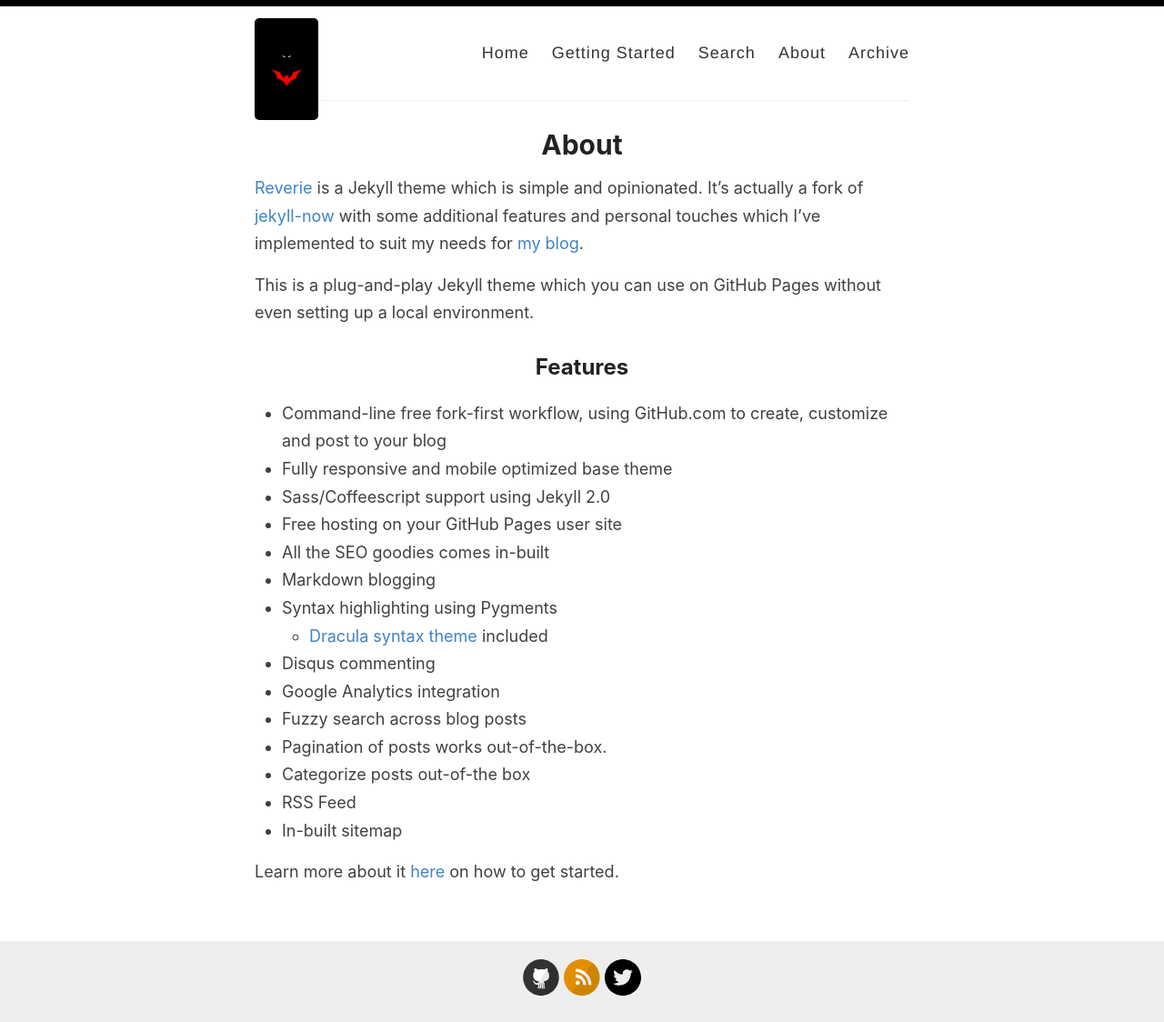
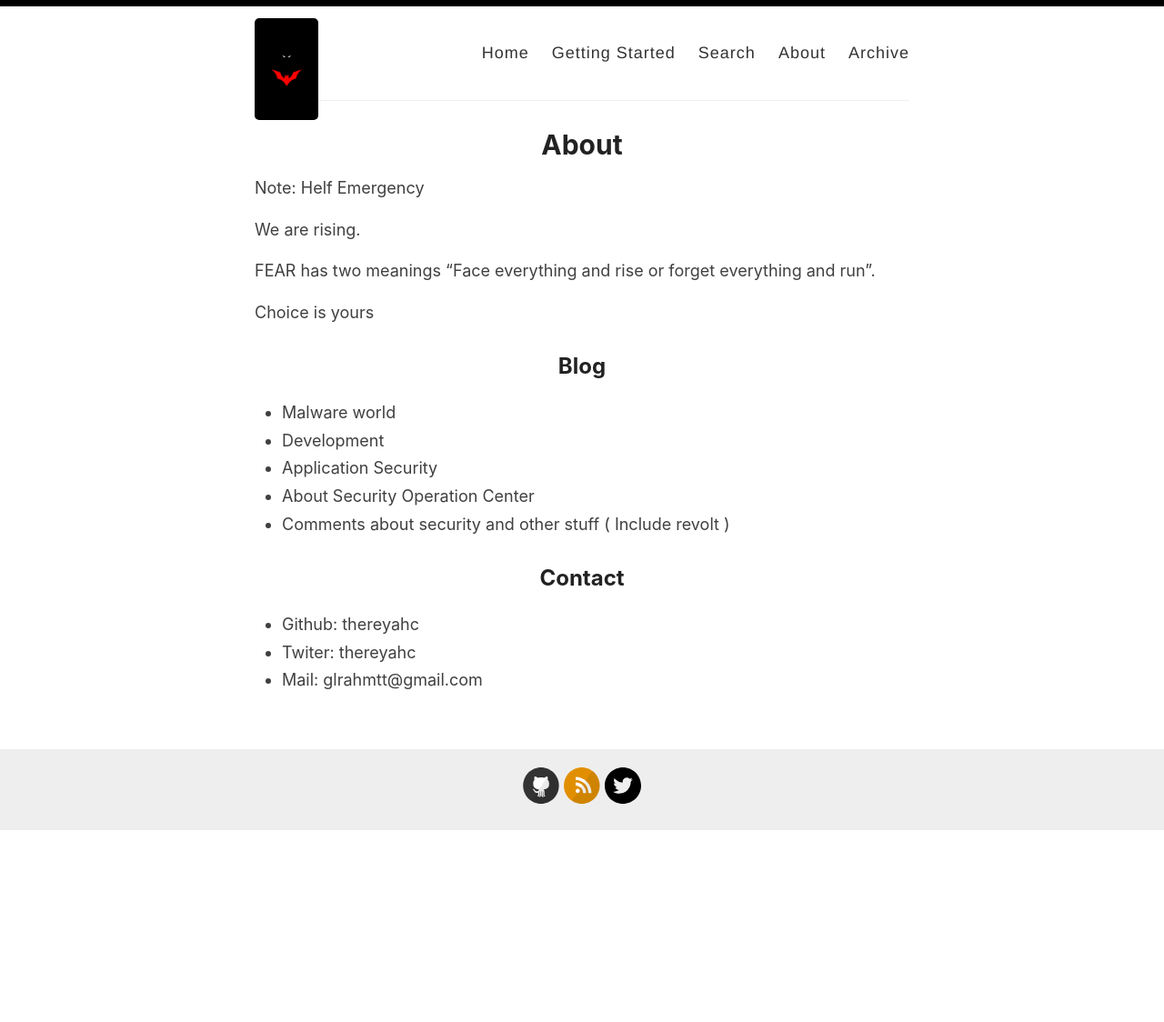
Before and after one commit to helfreyah/helfreyah, a Jekyll site: the page built from _pages/about.md, in a window 1280 px wide. Shown: the whole page at 91% size. Built offline with Jekyll 4.4.1, drawn with Linux system fonts in a browser that asks for light colours; after the commit the page ends 913 px from its top, so only the background shows below that.

Commit message:
Update about.md

```diff
--- a/_pages/about.md
+++ b/_pages/about.md
@@ -4,26 +4,25 @@
 permalink: /about/
 ---
 
-[Reverie](https://github.com/amitmerchant1990/reverie) is a Jekyll theme which is simple and opinionated. It's actually a fork of [jekyll-now](https://github.com/barryclark/jekyll-now) with some additional features and personal touches which I've implemented to suit my needs for [my blog](https://www.amitmerchant.com).
+Note: Helf Emergency
 
-This is a plug-and-play Jekyll theme which you can use on GitHub Pages without even setting up a local environment.
+We are rising.
 
-## Features
+FEAR has two meanings "Face everything and rise or forget everything and run".
 
-- Command-line free fork-first workflow, using GitHub.com to create, customize and post to your blog
-- Fully responsive and mobile optimized base theme
-- Sass/Coffeescript support using Jekyll 2.0
-- Free hosting on your GitHub Pages user site
-- All the SEO goodies comes in-built
-- Markdown blogging
-- Syntax highlighting using Pygments
-    - [Dracula syntax theme](https://draculatheme.com/) included
-- Disqus commenting
-- Google Analytics integration
-- Fuzzy search across blog posts
-- Pagination of posts works out-of-the-box.
-- Categorize posts out-of-the box
-- RSS Feed
-- In-built sitemap
+Choice is yours
 
-Learn more about it [here](https://github.com/amitmerchant1990/reverie) on how to get started.
+## Blog
+
+- Malware world
+- Development
+- Application Security
+- About Security Operation Center
+- Comments about security and other stuff ( Include revolt )
+
+
+## Contact
+
+- Github: thereyahc
+- Twiter: thereyahc
+- Mail: glrahmtt@gmail.com
```
